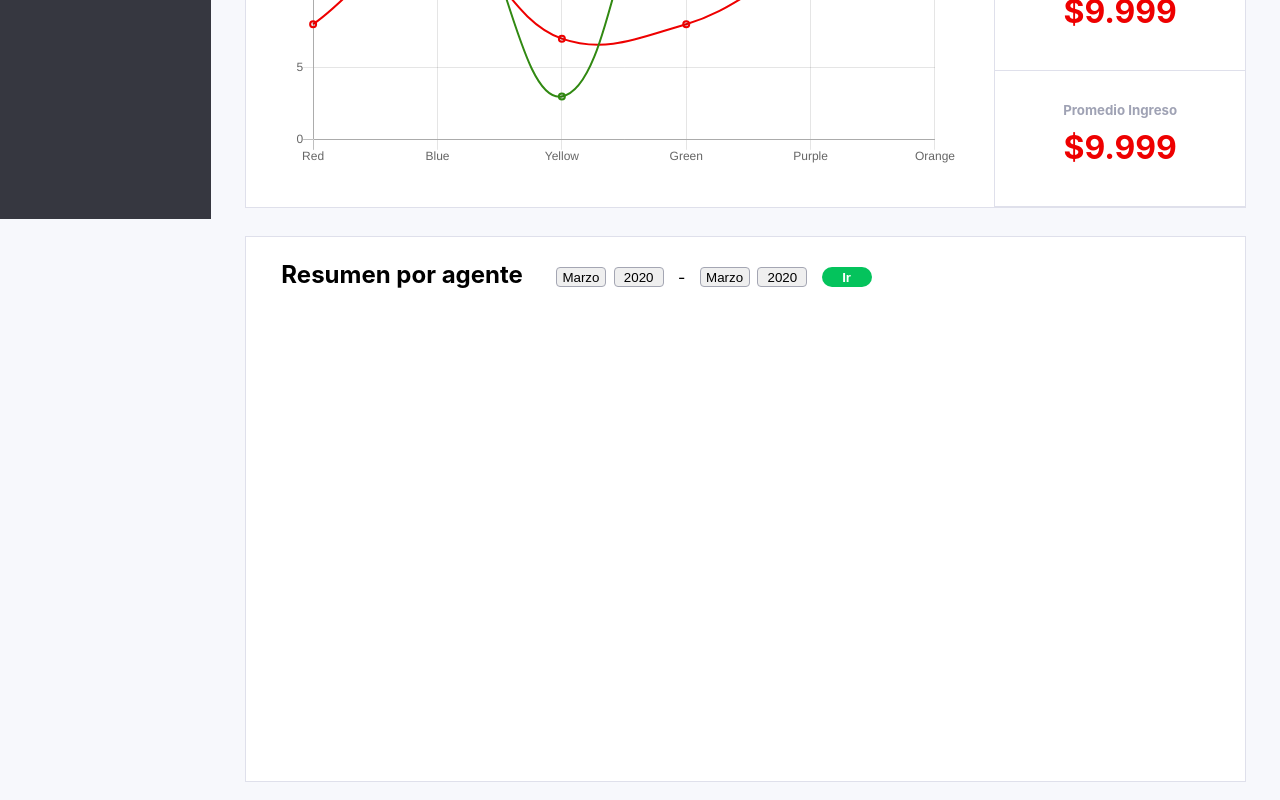
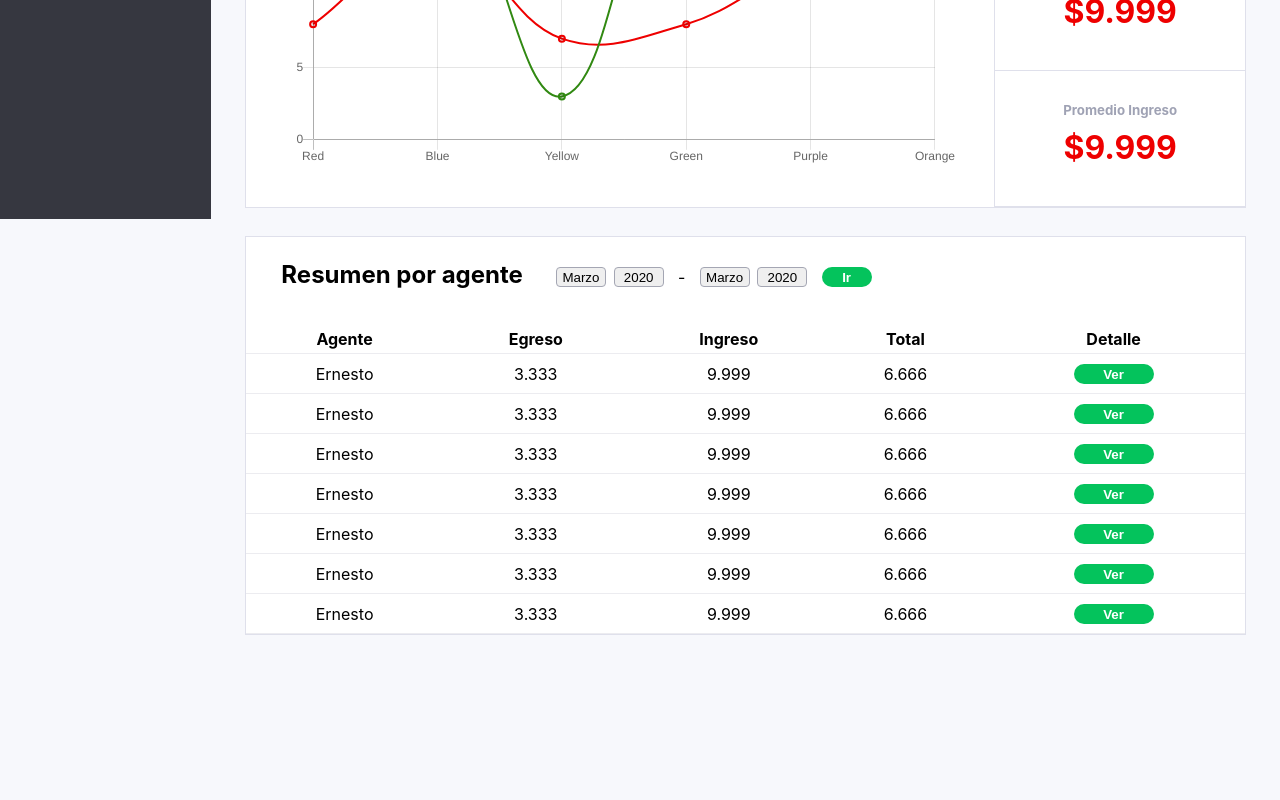
Before and after one commit to karlbehrensg/finances, a React app in the folder frontend/: page / in a window 1280 px wide. Shown: the part 581-1381 px from the top of the page. After the commit the page ends 1284 px from the top, so only its background shows below. Built offline with nearby package versions, Linux system fonts and the light colour scheme.

Commit message:
Table by agent

```diff
--- /dev/null
+++ b/frontend/src/components/AgentTable.js
@@ -0,0 +1,30 @@
+import React from 'react'
+import styled from 'styled-components'
+
+const Button = styled.button`
+  background: rgba(4, 195, 92, 1);
+  border-radius: 100px;
+  width: 80px;
+  height: 20px;
+  color: white;
+  font-weight: bold;
+
+  :hover {
+    background: rgba(41, 204, 151, 1);
+    transition: 0.5s;
+  }
+`
+
+const AgentTable = ({ name, outcomes, incomes }) => {
+  return (
+    <tr>
+      <td>{name}</td>
+      <td>{outcomes}</td>
+      <td>{incomes}</td>
+      <td>{incomes - outcomes}</td>
+      <td><Button>Ver</Button></td>
+    </tr>
+  )
+}
+
+export default AgentTable
--- /dev/null
+++ b/frontend/src/components/AgentsTable.js
@@ -0,0 +1,50 @@
+import React from 'react'
+import styled from 'styled-components'
+import AgentTable from './AgentTable'
+
+const Container = styled.div`
+  display: flex;
+  margin-top: 28px;
+  width: 100%;
+  justify-content: center;
+`
+
+const Table = styled.table`
+  width: 100%;
+  border-collapse: collapse;
+
+  th, td {
+    border-bottom: 1px solid rgba(159,162,180,0.2);
+    padding: 0.25rem;
+    text-align: center;
+  }
+
+  td {
+    height: 40px;
+  }
+`
+
+const AgentsTable = () => {
+  return (
+    <Container>
+      <Table>
+        <tr>
+          <th>Agente</th>
+          <th>Egreso</th>
+          <th>Ingreso</th>
+          <th>Total</th>
+          <th>Detalle</th>
+        </tr>
+        <AgentTable name='Ernesto' outcomes={3.333} incomes={9.999} />
+        <AgentTable name='Ernesto' outcomes={3.333} incomes={9.999} />
+        <AgentTable name='Ernesto' outcomes={3.333} incomes={9.999} />
+        <AgentTable name='Ernesto' outcomes={3.333} incomes={9.999} />
+        <AgentTable name='Ernesto' outcomes={3.333} incomes={9.999} />
+        <AgentTable name='Ernesto' outcomes={3.333} incomes={9.999} />
+        <AgentTable name='Ernesto' outcomes={3.333} incomes={9.999} />
+      </Table>
+    </Container>
+  )
+}
+
+export default AgentsTable
--- a/frontend/src/containers/AgentsDebts.js
+++ b/frontend/src/containers/AgentsDebts.js
@@ -1,20 +1,22 @@
 import React from 'react'
 import styled from 'styled-components'
 import AgentsDebtsHeader from '../components/AgentsDebtsHeader'
+import AgentsTable from '../components/AgentsTable'
 
 const Container = styled.div`
-  display: flex;
+  display: block;
   margin-top: 28px;
   background: rgba(255, 255, 255, 1);
   border: 1px solid rgba(223, 224, 235, 1);
   width: 100%;
-  height: 546px;
+  margin-bottom: 5%;
 `
 
 const AgentsDebts = () => {
   return (
     <Container>
       <AgentsDebtsHeader />
+      <AgentsTable />
     </Container>
   )
 }
```
